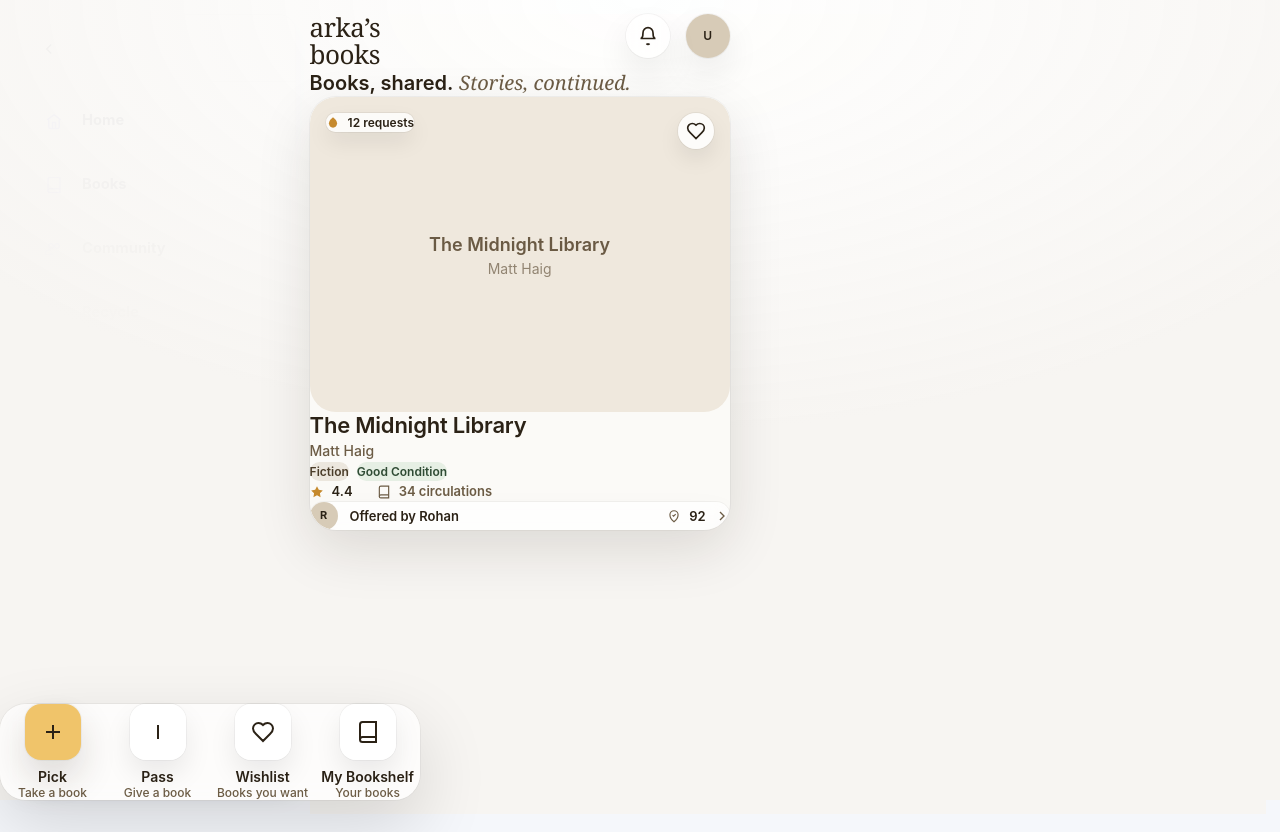
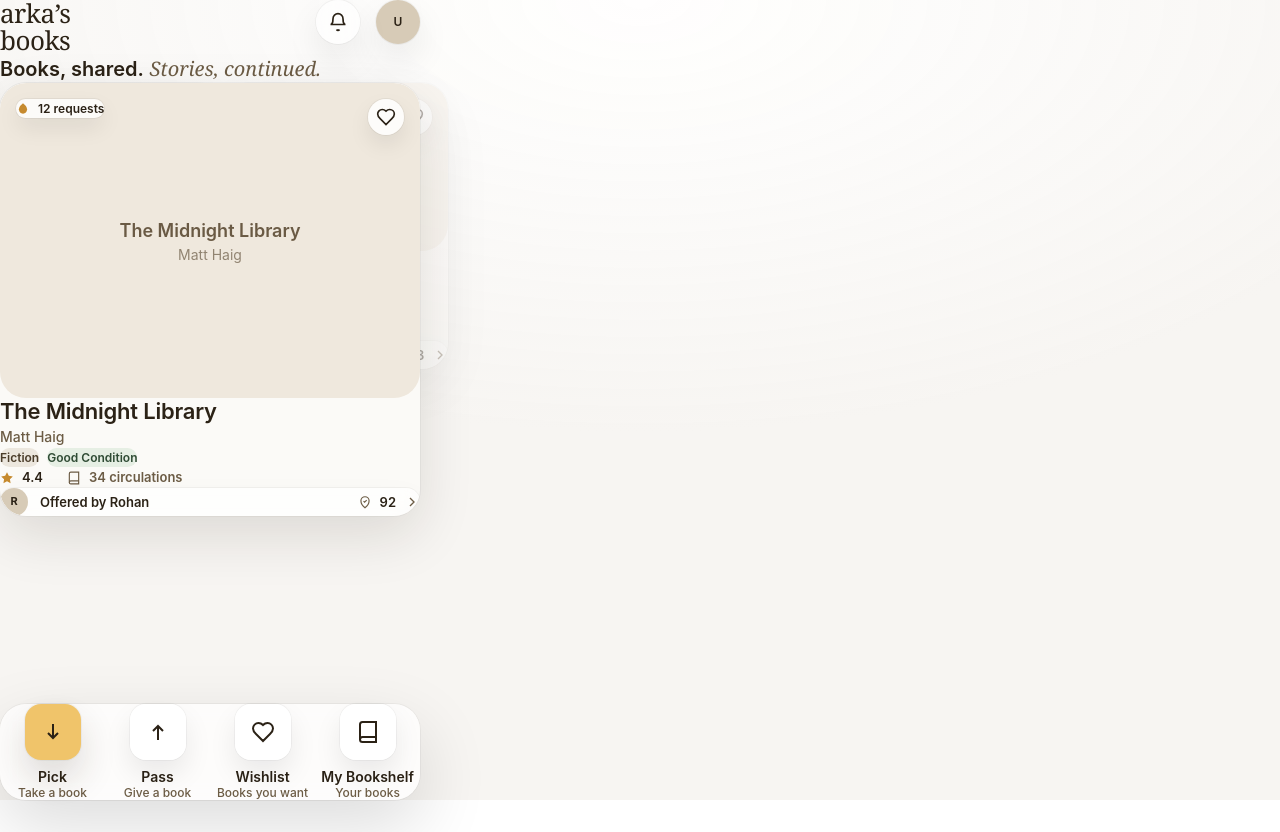
Before and after one commit to Arka-Platform/arka-f1, a Next.js app in the folder frontend/: page /circulation in a window 1280 px wide. After the commit the page ends 800 px from the top, so only its background shows below. Built offline with nearby package versions, Linux system fonts and the light colour scheme; no server answers.

Commit message:
/circulation

```diff
--- a/frontend/src/app/circulation/page.tsx
+++ b/frontend/src/app/circulation/page.tsx
@@ -80,10 +80,14 @@
     []
   )
 
-  const current = cards[Math.min(idx, cards.length - 1)]
+  const safeIdx = ((idx % cards.length) + cards.length) % cards.length
+  const current = cards[safeIdx]
+  const prev = cards[(safeIdx - 1 + cards.length) % cards.length]
+  const next = cards[(safeIdx + 1) % cards.length]
   const wishlisted = Boolean(wish[current.id])
 
-  const nextCard = () => setIdx((i) => (i + 1 < cards.length ? i + 1 : 0))
+  const nextCard = () => setIdx((i) => i + 1)
+  const prevCard = () => setIdx((i) => i - 1)
 
   return (
     <div className="min-h-[100dvh] bg-[#f7f5f2]">
@@ -94,18 +98,33 @@
         <Header />
 
         <main className="mx-auto w-full max-w-[420px] px-4 pb-[140px] pt-8">
-          <BookCard
-            model={{ ...current, wishlisted }}
-            onToggleWishlist={() => setWish((prev) => ({ ...prev, [current.id]: !prev[current.id] }))}
-            onPick={nextCard}
-            onPass={nextCard}
-          />
+          <div className="relative">
+            {/* side cards (peek) */}
+            <div className="pointer-events-none absolute inset-x-0 top-0 flex items-start justify-between">
+              <div className="-ml-7 w-[78%] opacity-35 blur-[0.2px]">
+                <BookCard model={{ ...prev, wishlisted: Boolean(wish[prev.id]) }} />
+              </div>
+              <div className="-mr-7 w-[78%] opacity-35 blur-[0.2px]">
+                <BookCard model={{ ...next, wishlisted: Boolean(wish[next.id]) }} />
+              </div>
+            </div>
+
+            {/* center dominant card */}
+            <div className="relative z-10">
+              <BookCard
+                model={{ ...current, wishlisted }}
+                onToggleWishlist={() => setWish((prev) => ({ ...prev, [current.id]: !prev[current.id] }))}
+                onPick={nextCard}
+                onPass={prevCard}
+              />
+            </div>
+          </div>
         </main>
 
         <BottomActionBar
           active="pick"
           onPick={nextCard}
-          onPass={nextCard}
+          onPass={prevCard}
           onWishlist={() => router.push('/wishlist')}
           onBookshelf={() => router.push('/bookshelf')}
         />
--- a/frontend/src/components/Layout/Layout.tsx
+++ b/frontend/src/components/Layout/Layout.tsx
@@ -2,6 +2,7 @@
 "use client"
 
 import React from 'react'
+import { usePathname } from 'next/navigation'
 import SideMenu from '../SideMenu/SideMenu'
 import './Layout.css'
 
@@ -10,6 +11,22 @@
 }
 
 const Layout: React.FC<LayoutProps> = ({ children }) => {
+  const pathname = usePathname()
+  const isCirculation = pathname === '/circulation' || pathname.startsWith('/circulation/')
+
+  if (isCirculation) {
+    return (
+      <div className="layout">
+        <a className="skip-link" href="#main-content">
+          Skip to content
+        </a>
+        <main className="layout-main" id="main-content">
+          {children}
+        </main>
+      </div>
+    )
+  }
+
   return (
     <div className="layout">
       <a className="skip-link" href="#main-content">
--- a/frontend/src/components/SideMenu/SideMenu.tsx
+++ b/frontend/src/components/SideMenu/SideMenu.tsx
@@ -80,6 +80,19 @@
           <svg width="18" height="18" viewBox="0 0 24 24" fill="none" stroke="currentColor" strokeWidth="2">
             <path d="M4 19.5A2.5 2.5 0 0 1 6.5 17H20" />
             <path d="M6.5 2H20v20H6.5A2.5 2.5 0 0 1 4 19.5v-15A2.5 2.5 0 0 1 6.5 2z" />
+          </svg>
+        ),
+      },
+      {
+        id: 'circulation',
+        label: 'Circulation',
+        href: '/circulation',
+        icon: (
+          <svg width="18" height="18" viewBox="0 0 24 24" fill="none" stroke="currentColor" strokeWidth="2">
+            <path d="M12 3v6" />
+            <path d="M9 6l3-3 3 3" />
+            <path d="M12 21v-6" />
+            <path d="M9 18l3 3 3-3" />
           </svg>
         ),
       },
--- a/frontend/src/components/circulation/BottomActionBar.tsx
+++ b/frontend/src/components/circulation/BottomActionBar.tsx
@@ -59,8 +59,8 @@
               onClick={onPick}
               icon={
                 <svg className="h-6 w-6" viewBox="0 0 24 24" fill="none" stroke="#2b2216" strokeWidth="2" aria-hidden>
-                  <path d="M12 5v14" />
-                  <path d="M19 12H5" />
+                  <path d="M12 4v14" />
+                  <path d="M7 13l5 5 5-5" />
                 </svg>
               }
             />
@@ -71,7 +71,8 @@
               onClick={onPass}
               icon={
                 <svg className="h-6 w-6" viewBox="0 0 24 24" fill="none" stroke="#2b2216" strokeWidth="2" aria-hidden>
-                  <path d="M12 19V5" />
+                  <path d="M12 20V6" />
+                  <path d="M7 11l5-5 5 5" />
                 </svg>
               }
             />
```
Also changed, not shown: frontend/public/sw.js, 1 other file (tests, documents, lock files or other folders).
